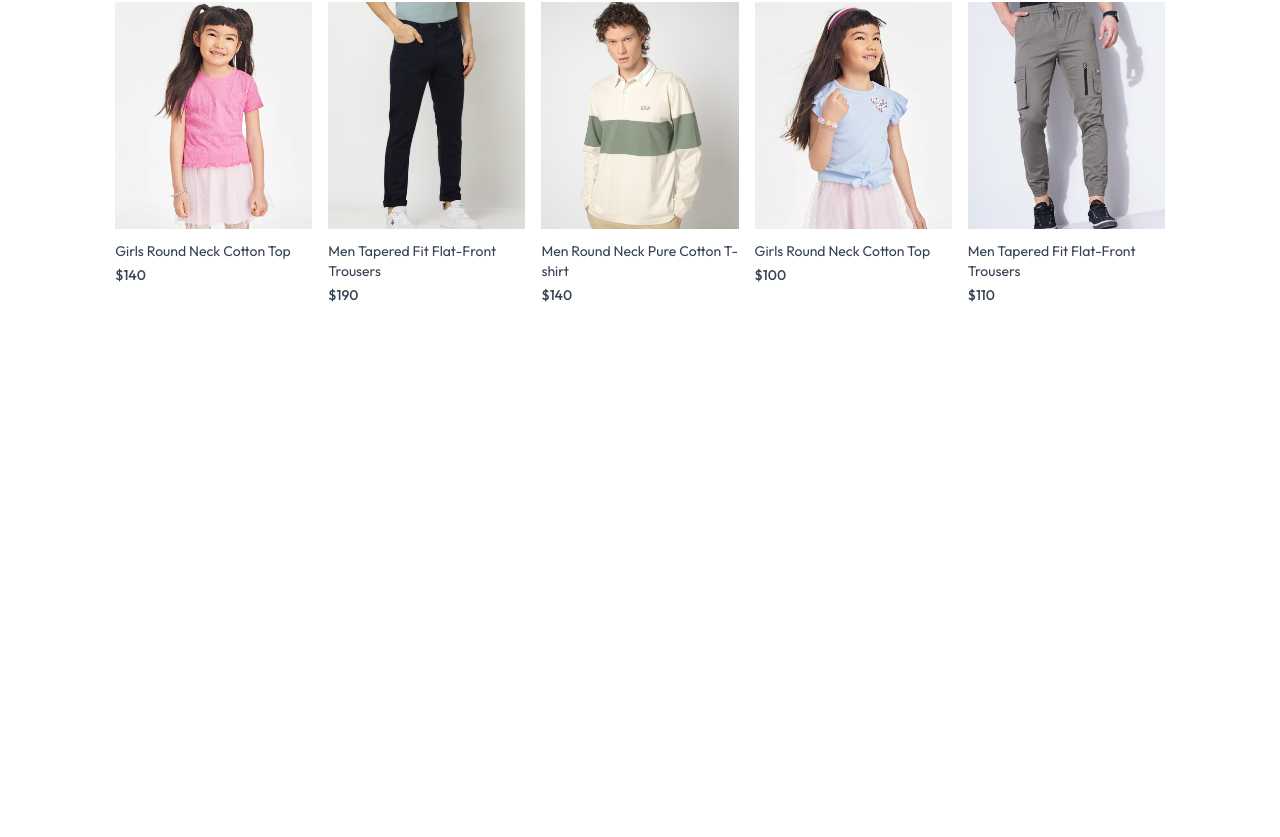
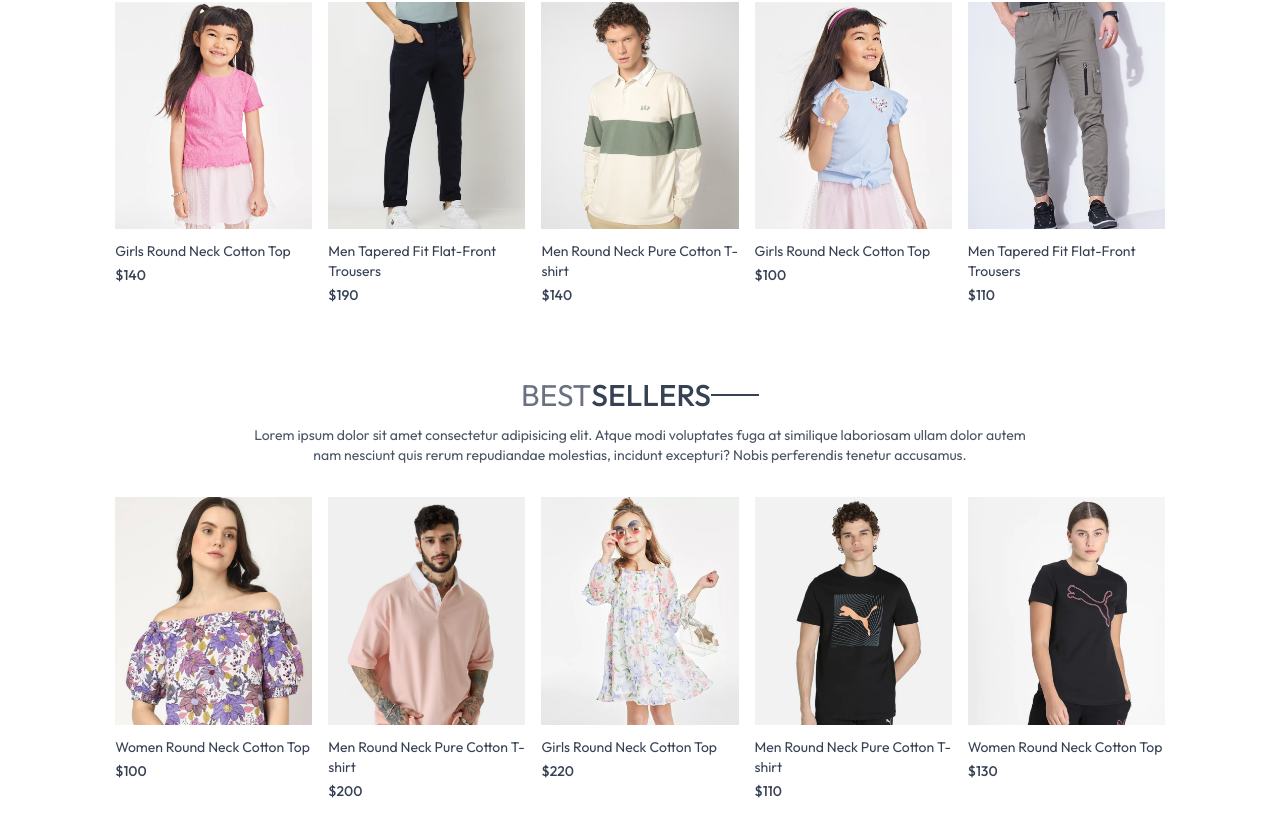
Before and after one commit to Harry8766/MERN-project, a React (Vite) app in the folder frontend/: page / in a window 1280 px wide. Shown: the part 1052-1889 px from the top of the page. Before the commit the page ends 1397 px from the top, so only its background shows below. Built offline with nearby package versions, Linux system fonts and the light colour scheme.

Commit message:
created best seller section

```diff
--- /dev/null
+++ b/frontend/src/components/BestSeller.jsx
@@ -0,0 +1,47 @@
+import React, { use } from 'react'
+import { ShopContext } from './../context/ShopContext';
+import Title from './Title';
+import ProductItem from './ProductItem';
+
+const BestSeller = () => {
+
+
+const{  products } = React.useContext(ShopContext);
+const [bestSeller, setBestSeller] = React.useState([]);
+
+ React.useEffect(() => {
+   const bestproduct =products.filter((item)=>(item.bestseller));
+   setBestSeller(bestproduct.slice(0,5));
+}, []);
+
+
+  return (
+    <div className='my-10'>
+        <div className='text-center text-3xl py-8'>
+
+           <Title text1={'BEST'} text2={'SELLERS'}/>
+           <p className='w-3/4 m-auto text-xs sm:text-sm md:test-base text-gray-600'>
+            Lorem ipsum dolor sit amet consectetur adipisicing elit. Atque modi voluptates fuga at similique laboriosam ullam dolor autem nam nesciunt quis rerum repudiandae molestias, incidunt excepturi? Nobis perferendis tenetur accusamus.
+           </p>
+        </div>
+        <div className='grid grid-cols-2 sm:grid-cols-3 md:grid-cols-4 lg:grid-cols-5 gap-4 gap-y-6'>
+
+
+            {bestSeller.map((item,index)=>(
+                <ProductItem
+                    key={index}
+                    id={item._id} // Use _id instead of id
+                    image={item.image}
+                    name={item.name}
+                    price={item.price}
+                />
+            )
+
+            )}
+        </div>
+
+    </div>
+  )
+}
+
+export default BestSeller
--- a/frontend/src/pages/home.jsx
+++ b/frontend/src/pages/home.jsx
@@ -1,12 +1,14 @@
 import React from 'react'
 import Hero from '../components/Hero'
 import LatestCollection from '../components/LatestCollection'
+import BestSeller from '../components/BestSeller'
 
 const home = () => {
   return (
     <div>
       <Hero />
       <LatestCollection />
+      <BestSeller/>
     </div>
   )
 }
```
